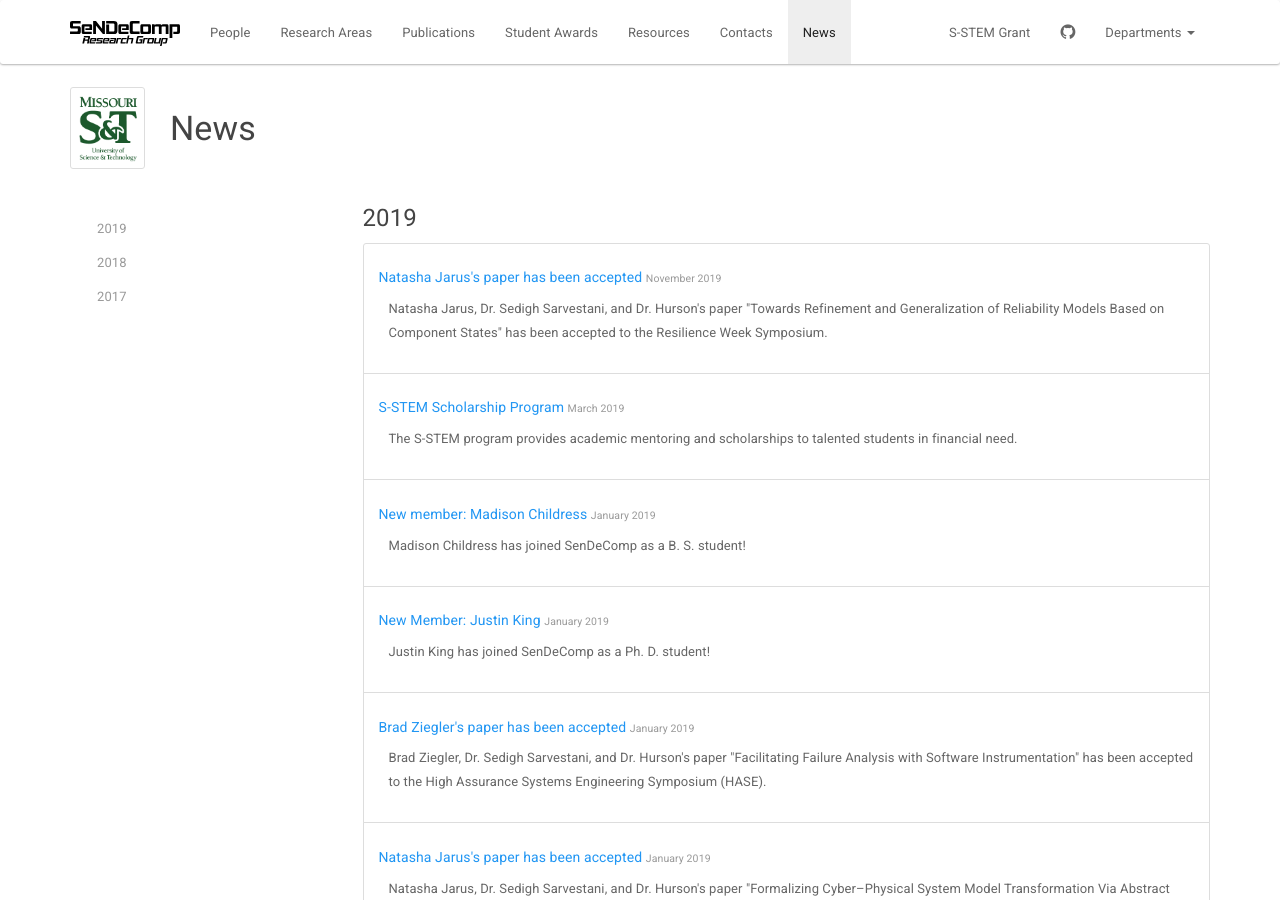
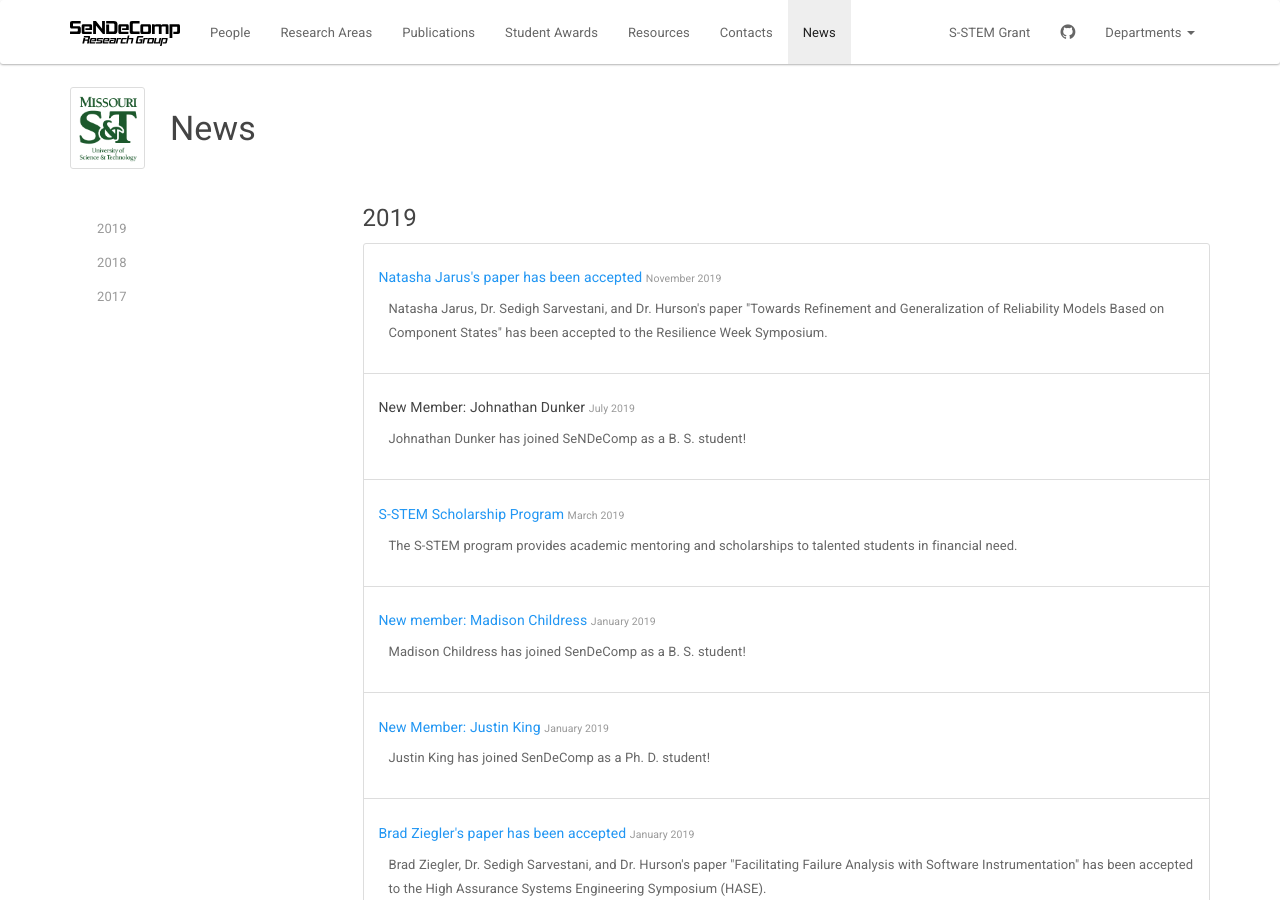
Before and after one commit to sendecomp/sendecomp-website, a Jekyll site: the page built from news.html, in a window 1280 px wide and 900 px high. Built offline with Jekyll 4.4.1, drawn with Linux system fonts in a browser that asks for light colours.

Commit message:
Add Johnathan to news

```diff
--- a/_data/news.yml
+++ b/_data/news.yml
@@ -27,6 +27,9 @@
   summary: "Brad Ziegler, Dr. Sedigh Sarvestani, and Dr. Hurson's paper \"Facilitating Failure Analysis with Software Instrumentation\" has been accepted to the High Assurance Systems Engineering Symposium (HASE)."
   url: https://dx.doi.org/10.1109/HASE.2019.00029
   date: 2019-01-03
+- title: "New Member: Johnathan Dunker"
+  summary: Johnathan Dunker has joined SeNDeComp as a B. S. student!
+  date: 2019-07-10
 - title: "Natasha Jarus's paper has been accepted"
   summary: "Natasha Jarus, Dr. Sedigh Sarvestani, and Dr. Hurson's paper \"Facilitating Model-Based Design and Evaluation for Sustainability\" has been accepted to the International Green and Sustainable Computing Conference (IGSC)."
   url: https://dx.doi.org/10.1109/IGCC.2018.8752119
```
